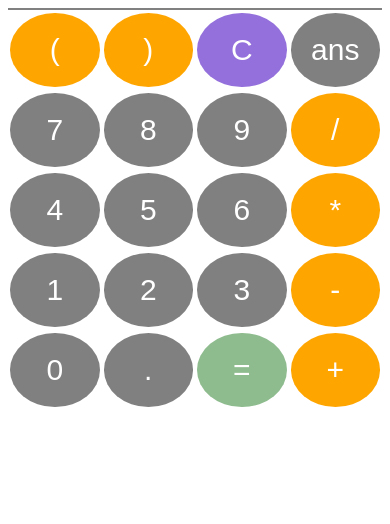
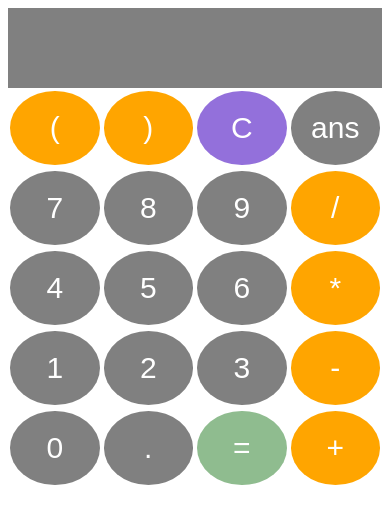
Before and after one commit to hrsandhu/hrsandhu.github.io, a plain HTML site: page calculator.html in a window 390 px wide. Drawn offline with nearby package versions, Linux system fonts and the light colour scheme.

Commit message:
Update calculator.css

```diff
--- a/calculator.css
+++ b/calculator.css
@@ -4,7 +4,7 @@
     display: grid;
     justify-content: center;
     grid-template-columns: repeat(4, 150px);
-    grid-template-rows: 1fr;
+    grid-template-rows: 1fr 1fr 1fr 1fr;
     grid-template-areas: "main main main main";
 }
 
@@ -49,7 +49,7 @@
         display: grid;
         justify-content: center;
         grid-template-columns: repeat(4, 1fr);
-        grid-template-rows: 1fr;
+        grid-template-rows: 1fr 1fr 1fr 1fr;
         grid-template-areas: "main main main main";
     }
 }
```
